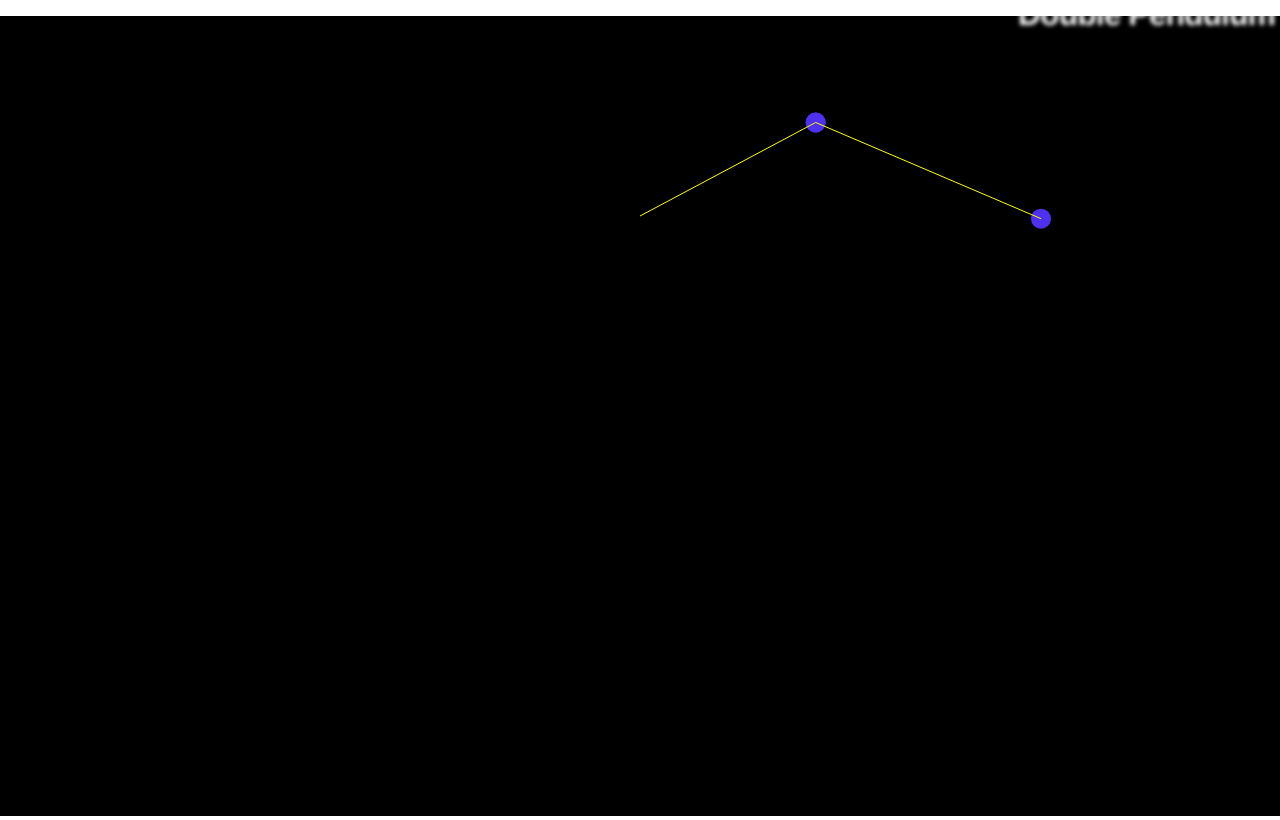
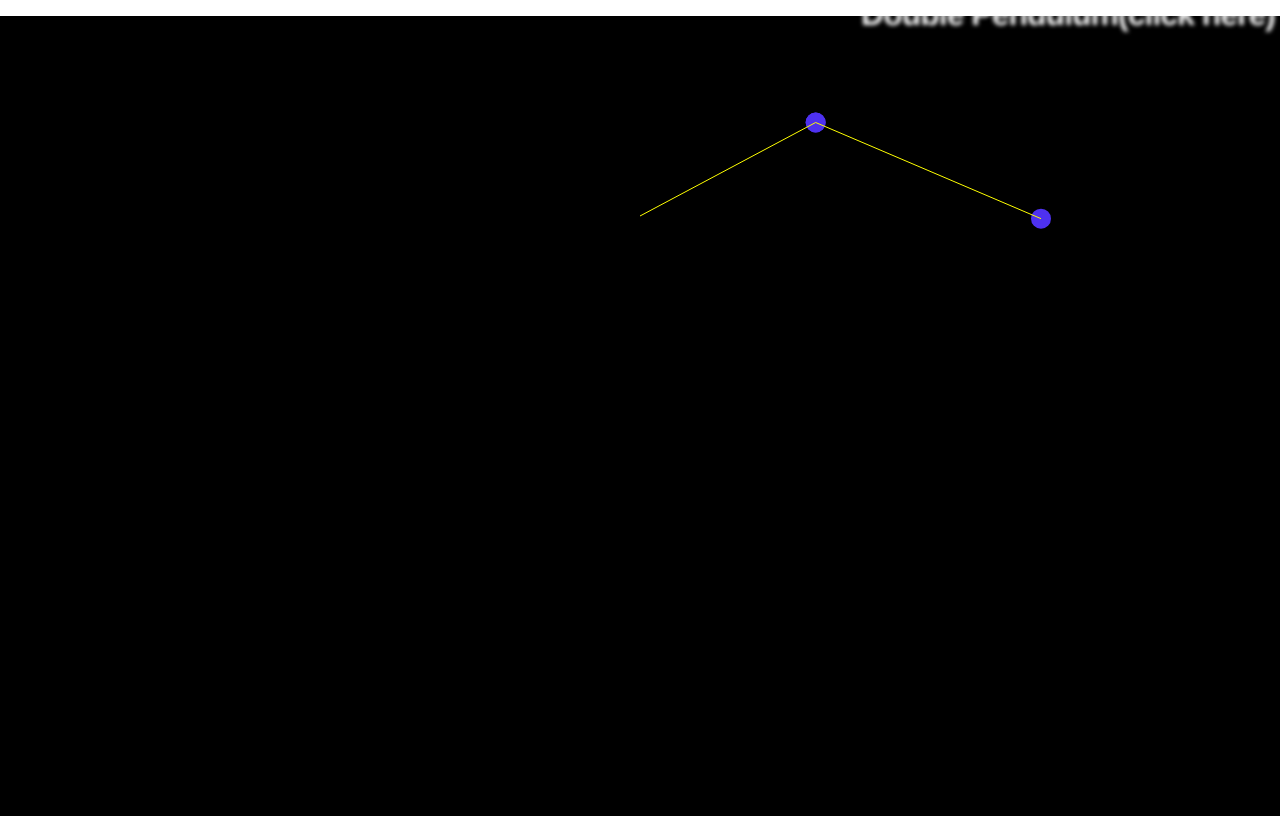
Before and after one commit to sandeshpokhrel54/chaos.github.io, a plain HTML site: page index.html in a window 1280 px wide. Drawn offline with Linux system fonts and the light colour scheme.

Commit message:
Update index.html

```diff
--- a/index.html
+++ b/index.html
@@ -7,7 +7,7 @@
   </head>
 
   <body>
-    <h1>Double Pendulum</h1>
+    <h1>Double Pendulum(click here)</h1>
     <p></p>
     <canvas></canvas>
 
```
